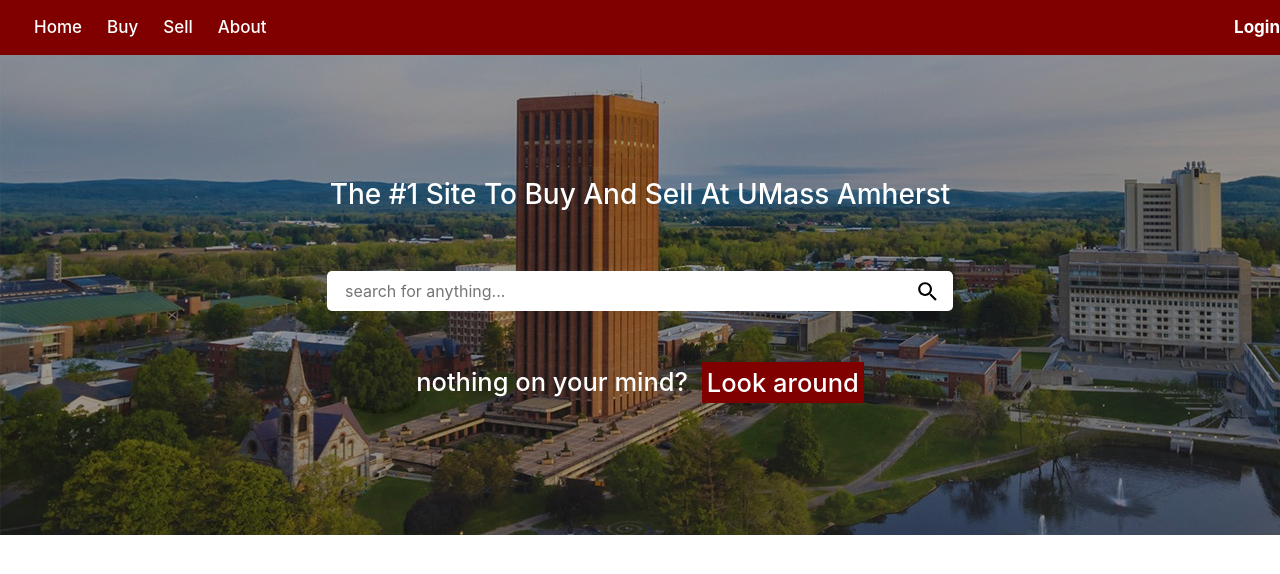
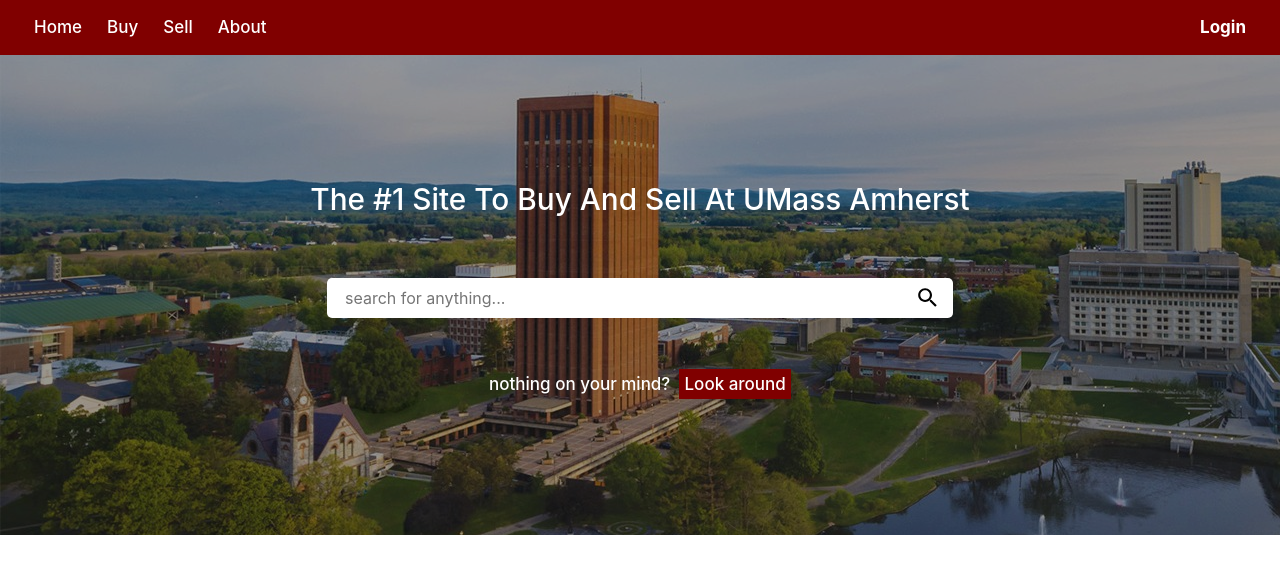
Before and after one commit to ieongch0106/UTrade, a React (Create React App) app: page / in a window 1280 px wide. Shown: the top 574 px of the page. Built offline with nearby package versions, Linux system fonts and the light colour scheme.

Commit message:
home page style changed

```diff
--- a/src/pages/home.js
+++ b/src/pages/home.js
@@ -10,13 +10,13 @@ export default function Home() {
   return (
       <>
         <div className='home-search'>
-            <h2>The #1 Site To Buy And Sell At UMass Amherst</h2>
+            <h3>The #1 Site To Buy And Sell At UMass Amherst</h3>
             <SearchBar placeholder="search for anything..."/>
-            <h4>nothing on your mind?&nbsp;&nbsp;
+            <h6>nothing on your mind?&nbsp;&nbsp;
             <Link to="/buy">
               <Button sty="link" color="white">Look around</Button>
             </Link>
-            </h4>
+            </h6>
         </div>
       </>
   )
--- a/src/styles/GlobalStyle.style.js
+++ b/src/styles/GlobalStyle.style.js
@@ -41,10 +41,12 @@ export const GlobalStyles = createGlobalStyle`
         justify-content: space-between;
         height: 55px;
         background-color: var(--primary);
+        padding: 0 2rem;
     }
 
     nav ul {
         margin: 0;
+        padding: 0;
         display: flex;
         align-items: center;
         gap: 25px;
@@ -67,7 +69,7 @@ export const GlobalStyles = createGlobalStyle`
         color: var(--white);
         font-size: 18px;
         gap: 10px;
-        padding-right: 1rem;
+        margin-right: -1rem;
     }
 
     nav a {
@@ -78,6 +80,7 @@ export const GlobalStyles = createGlobalStyle`
 
     nav li:hover {
         border-bottom: 1px var(--white) solid;
+        cursor: pointer;
     }
 
     .dropdown-content-open {
@@ -86,7 +89,6 @@ export const GlobalStyles = createGlobalStyle`
         position: absolute;
         margin-top: 180px;
         right: 0;
-        cursor: pointer;
         background-color: var(--white);
         box-shadow: 0px 8px 16px 0px rgba(0,0,0,0.2);
         z-index: 1;
@@ -172,10 +174,6 @@ export const GlobalStyles = createGlobalStyle`
         justify-content: center;
         align-items: center;
         gap: 3rem;
-    }
-
-    .home-search h2 {
-        font-size: 28px;
     }
 
     /* buy */
```
